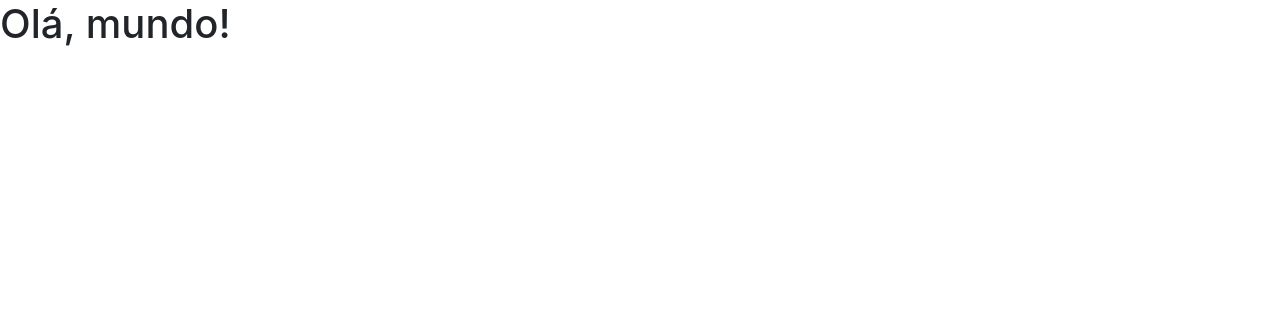
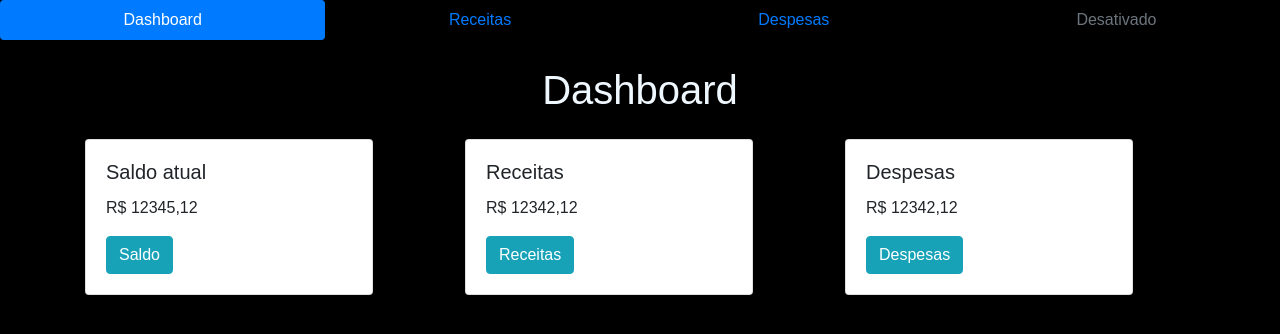
Before and after one commit to Figueiredo0512/financeiro, a plain HTML site: page index.html in a window 1280 px wide. Drawn offline with nearby package versions, Linux system fonts and the light colour scheme.

Commit message:
Inclusão de nav e cards no index

```diff
--- /dev/null
+++ b/css/style.css
@@ -0,0 +1,14 @@
+body{
+    background-color: black;
+    font-family: Arial, Helvetica, sans-serif
+}
+
+h1{
+    text-align: center;
+    margin: 2%;
+    color:aliceblue
+}
+
+.card{
+    align-items: middle;
+}
--- a/index.html
+++ b/index.html
@@ -1,21 +1,84 @@
 <!DOCTYPE html>
 <html lang="pt-br">
-  <head>
+
+<head>
     <!-- Meta tags Obrigatórias -->
     <meta charset="utf-8">
     <meta name="viewport" content="width=device-width, initial-scale=1, shrink-to-fit=no">
 
     <!-- Bootstrap CSS -->
-    <link rel="stylesheet" href="https://stackpath.bootstrapcdn.com/bootstrap/4.1.3/css/bootstrap.min.css" integrity="sha384-MCw98/SFnGE8fJT3GXwEOngsV7Zt27NXFoaoApmYm81iuXoPkFOJwJ8ERdknLPMO" crossorigin="anonymous">
+    <link rel="stylesheet" href="https://stackpath.bootstrapcdn.com/bootstrap/4.1.3/css/bootstrap.min.css"
+        integrity="sha384-MCw98/SFnGE8fJT3GXwEOngsV7Zt27NXFoaoApmYm81iuXoPkFOJwJ8ERdknLPMO" crossorigin="anonymous">
+    <link rel="stylesheet" type="text/css" href="/css/style.css" media="screen" />
 
-    <title>Olá, mundo!</title>
-  </head>
-  <body>
-    <h1>Olá, mundo!</h1>
+    <title>Finanças</title>
+</head>
 
+<body>
+    <div id="nav-placeholder"></div>
+    <script> document.addEventListener("DOMContentLoaded", function () {
+            fetch('nav.html').then(response => response.text()).then(data => {
+                document.getElementById('nav-placeholder').innerHTML = data;
+            });
+        });
+    </script>
+
+
+
+    <h1>Dashboard</h1>
+
+    <div class="container">
+        <div class="row">
+            <div class="col">
+                <div class="card" style="width: 18rem;">
+                 <!-- <img class="card-img-top" src=".../100px180/" alt="Imagem de capa do card"> -->
+                    <div class="card-body">
+                        <h5 class="card-title">Saldo atual</h5>
+                        <p class="card-text">R$ 12345,12</p>
+                        <a href="Despesas.html" class="btn btn-info">Saldo</a>
+                    </div>
+                </div>
+            </div>
+
+            <div class="col">
+                <div class="card" style="width: 18rem;">
+                 <!-- <img class="card-img-top" src=".../100px180/" alt="Imagem de capa do card"> -->
+                 <div class="card-body">
+                        <h5 class="card-title">Receitas</h5>
+                        <p class="card-text">R$ 12342,12</p>
+                        <a href="receitas.html" class="btn btn-info">Receitas</a>
+                    </div>
+                </div>
+            </div>
+
+            <div class="col">
+                <div class="card" style="width: 18rem;">
+                 <!-- <img class="card-img-top" src=".../100px180/" alt="Imagem de capa do card"> -->
+                 <div class="card-body">
+                        <h5 class="card-title">Despesas</h5>
+                        <p class="card-text">R$ 12342,12 </p>
+                        <a href="Despesas.html" class="btn btn-info">Despesas</a>
+                    </div>
+                </div>
+            </div>
+
+        </div>
+    </div>
+
+
+    <footer>
+    </footer>
     <!-- JavaScript (Opcional) -->
     <!-- jQuery primeiro, depois Popper.js, depois Bootstrap JS -->
-    <script src="https://code.jquery.com/jquery-3.3.1.slim.min.js" integrity="sha384-q8i/X+965DzO0rT7abK41JStQIAqVgRVzpbzo5smXKp4YfRvH+8abtTE1Pi6jizo" crossorigin="anonymous"></script>
-    <script src="https://cdnjs.cloudflare.com/ajax/libs/popper.js/1.14.3/umd/popper.min.js" integrity="sha384-ZMP7rVo3mIykV+2+9J3UJ46jBk0WLaUAdn689aCwoqbBJiSnjAK/l8WvCWPIPm49" crossorigin="anonymous"></script>
-    <script src="https://stackpath.bootstrapcdn.com/bootstrap/4.1.3/js/bootstrap.min.js" integrity="sha384-ChfqqxuZUCnJSK3+MXmPNIyE6ZbWh2IMqE241rYiqJxyMiZ6OW/JmZQ5stwEULTy" crossorigin="anonymous"></script>  </body>
+    <script src="https://code.jquery.com/jquery-3.3.1.slim.min.js"
+        integrity="sha384-q8i/X+965DzO0rT7abK41JStQIAqVgRVzpbzo5smXKp4YfRvH+8abtTE1Pi6jizo"
+        crossorigin="anonymous"></script>
+    <script src="https://cdnjs.cloudflare.com/ajax/libs/popper.js/1.14.3/umd/popper.min.js"
+        integrity="sha384-ZMP7rVo3mIykV+2+9J3UJ46jBk0WLaUAdn689aCwoqbBJiSnjAK/l8WvCWPIPm49"
+        crossorigin="anonymous"></script>
+    <script src="https://stackpath.bootstrapcdn.com/bootstrap/4.1.3/js/bootstrap.min.js"
+        integrity="sha384-ChfqqxuZUCnJSK3+MXmPNIyE6ZbWh2IMqE241rYiqJxyMiZ6OW/JmZQ5stwEULTy"
+        crossorigin="anonymous"></script>
+</body>
+
 </html>
--- /dev/null
+++ b/nav.html
@@ -0,0 +1,6 @@
+<nav class="nav nav-pills flex-column flex-sm-row">
+    <a class="flex-sm-fill text-sm-center nav-link active" href="index.html">Dashboard</a>
+    <a class="flex-sm-fill text-sm-center nav-link" href="receitas.html">Receitas</a>
+    <a class="flex-sm-fill text-sm-center nav-link" href="despesas.html">Despesas</a>
+    <a class="flex-sm-fill text-sm-center nav-link disabled" href="#">Desativado</a>
+</nav>
```
Also changed, not shown: despesas.html (added, +41 -0 lines), receitas.html (added, +41 -0 lines).
